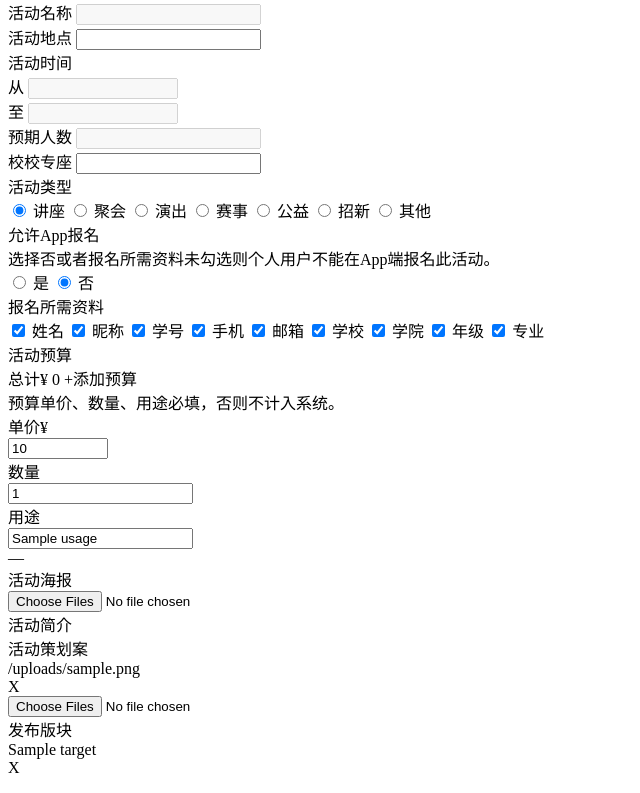
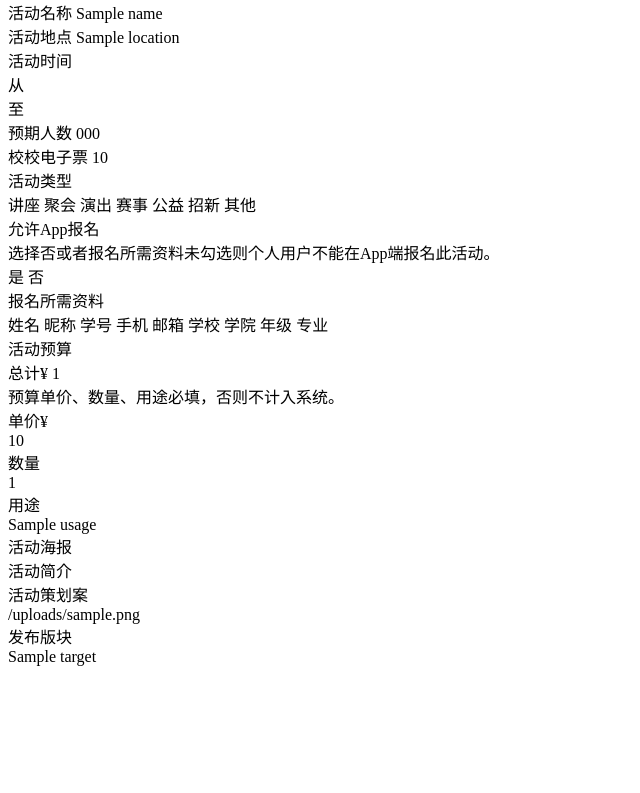
Before and after one commit to lujiajing1126/ember-example, a Node project: template app/templates/act/show.hbs in a window 1280 px wide. Shown: the part 57-850 px from the top of the page, without its empty margins (0-640 px from the left). After the commit the page ends 723 px from the top, so only its background shows below. Run offline with Node 20 templates, Linux system fonts and the light colour scheme; the template is opened without the code that fills it: most values are stand-ins (such as "Sample title", 1, 10 or a date in 2020).

Commit message:
add org page

```diff
--- /dev/null
+++ b/app/scripts/helpers/background_helper.js
@@ -0,0 +1,6 @@
+// Generated by EmberScript 0.0.14
+var set$ = Ember.set;
+var get$ = Ember.get;
+Ember.Handlebars.helper('bg', function (value) {
+  return 'background-image:url(' + value + '),url(images/default/30.jpg);';
+});
--- /dev/null
+++ b/app/scripts/helpers/date_helper.js
@@ -0,0 +1,6 @@
+// Generated by EmberScript 0.0.14
+var set$ = Ember.set;
+var get$ = Ember.get;
+Ember.Handlebars.helper('moment', function (value) {
+  return moment('' + value).format('YYYY-MM-DD HH:mm');
+});
--- a/app/scripts/models/org.js
+++ b/app/scripts/models/org.js
@@ -5,5 +5,8 @@
   contact: DS.attr('number'),
   name: DS.attr('string'),
   roleType: DS.attr('string'),
-  user: DS.belongsTo('user')
+  user: DS.belongsTo('user'),
+  orgLogo: Ember.computed(function () {
+    return '/api/org/' + get$(this, 'id') + '/logo';
+  }).property('id')
 }));
--- a/app/scripts/models/sponsorList.js
+++ b/app/scripts/models/sponsorList.js
@@ -7,5 +7,8 @@
   providing: DS.attr('string'),
   publicity: DS.attr('boolean'),
   timeOfRequest: DS.attr('date'),
-  title: DS.attr('string')
+  title: DS.attr('string'),
+  orgLogo: Ember.computed(function () {
+    return '/api/org/' + get$(this, 'owner') + '/logo';
+  }).property('owner')
 }));
--- a/app/scripts/routes/actShow_route.js
+++ b/app/scripts/routes/actShow_route.js
@@ -29,6 +29,9 @@
       return function (data) {
         if (get$(data, 'status') === 'OK') {
           console.log(data);
+          set$(get$(data, 'static'), 'id', act_id);
+          set$(get$(data, 'static'), 'begin', get$(get$(get$(data, 'static'), 'begin'), '$date'));
+          set$(get$(data, 'static'), 'end', get$(get$(get$(data, 'static'), 'end'), '$date'));
           return get$(this$, 'store').push('activity', get$(data, 'static'));
         } else if (get$(data, 'status') === 'Permission Denied') {
           get$(Em, 'RSVP').reject('Permission Denied');
--- a/app/templates/act/show.hbs
+++ b/app/templates/act/show.hbs
@@ -17,12 +17,11 @@
 	<form class="">
 		<div class="input-group">
 			<span class="input-group-addon theme-color">活动名称</span>
-			<input disabled type="text" class="form-control" name="name" id="A_NAME" {{bind-attr value=name}} />
+			<span class="form-control" name="name" id="A_NAME">{{name}}</span>
 		</div>
 		<div class="input-group">
 			<span class="input-group-addon theme-color">活动地点</span>
-
-			<input type="text" class="form-control" name="location" id="A_ADDRESS" {{bind-attr value=location}} />
+			<span class="form-control" name="location" id="A_ADDRESS">{{location}}</span>
 		</div>
 		<div class="input-group">
 			<span class="input-group-addon theme-color">活动时间</span>
@@ -31,12 +30,13 @@
 					<div class="form-group" >
 						<div class="input-group width-140" >
 							<span class="input-group-addon theme-color">从</span>
-							<input disabled type="text" class="form-control" style="width:150px;" name="begin" {{bind-attr value=begin}} /></div>
+							<span class="form-control" style="width:150px;" name="begin">{{moment begin}}</span>
+						</div>
 					</div>
 					<div class="form-group" >
 						<div class="input-group width-140" >
 							<span class="input-group-addon theme-color">至</span>
-							<input disabled type="text" class="form-control" style="width:150px;" name="end" {{bind-attr value=end}}/>
+							<span class="form-control" style="width:150px;" name="end">{{moment end}}</span>
 						</div>
 					</div>
 				</div>
@@ -44,41 +44,41 @@
 		</div>
 		<div class="input-group">
 			<span class="input-group-addon theme-color">预期人数</span>
-			<input disabled type="text" class="form-control" id="A_NUM" name="numberOfPeople" {{bind-attr value=numberOfPeople}} />
+			<span class="form-control" id="A_NUM" name="numberOfPeople">{{numberOfPeople}}</span>
 		</div>
 		<div class="input-group">
-			<span class="input-group-addon theme-color">校校专座</span>
-			<input type="text" class="form-control" id="A_SEAT" name="numberOfPreservedSeats" {{bind-attr value=numberOfPreservedSeats}} />
+			<span class="input-group-addon theme-color">校校电子票</span>
+			<span class="form-control" id="A_SEAT" name="numberOfPreservedSeats">{{numberOfPreservedSeats}}</span>
 		</div>
 		<div class="input-group">
 			<span class="input-group-addon theme-color">活动类型</span>
 			<div class="form-control">
 				<label class="xx-input-label">
-					<input type="radio" class="xx-input" name="category" value="讲座" checked />
+					{{input type="checkbox" disabled=true class="xx-input" name="category" checked=isLecture }}
 					<span>讲座</span>
 				</label>
 				<label class="xx-input-label">
-					<input type="radio" class="xx-input" name="category" value="聚会" />
+					{{input type="checkbox" disabled=true class="xx-input" name="category" checked=isParty }}
 					<span>聚会</span>
 				</label>
 				<label class="xx-input-label">
-					<input type="radio" class="xx-input" name="category" value="演出" />
+					{{input type="checkbox" disabled=true class="xx-input" name="category" checked=isPerformance }}
 					<span>演出</span>
 				</label>
 				<label class="xx-input-label">
-					<input type="radio" class="xx-input" name="category" value="赛事" />
+					{{input type="checkbox" disabled=true class="xx-input" name="category" checked=isGame }}
 					<span>赛事</span>
 				</label>
 				<label class="xx-input-label">
-					<input type="radio" class="xx-input" name="category" value="公益" />
+					{{input type="checkbox" disabled=true class="xx-input" name="category" checked=isCommunity }}
 					<span>公益</span>
 				</label>
 				<label class="xx-input-label">
-					<input type="radio" class="xx-input" name="category" value="招新" />
+					{{input type="checkbox" disabled=true class="xx-input" name="category" checked=isRecruit }}
 					<span>招新</span>
 				</label>
 				<label class="xx-input-label">
-					<input type="radio" class="xx-input" name="category" value="其他" />
+					{{input type="checkbox" disabled=true class="xx-input" name="category" checked=isOthers }}
 					<span>其他</span>
 				</label>
 			</div>
@@ -90,11 +90,11 @@
 					<label class="prompt">选择否或者报名所需资料未勾选则个人用户不能在App端报名此活动。</label>
 				</div>
 				<label class="xx-input-label">
-					<input type="radio" class="xx-input appJoin" name="*appJoin" value="1" checked />
+					{{input type="checkbox" disabled=true class="xx-input appJoin" name="appJoin" checked=hasSigningUpFields}}
 					<span>是</span>
 				</label>
 				<label class="xx-input-label">
-					<input type="radio" class="xx-input appJoin" name="*appJoin" value="0" checked />
+					{{input type="radio" disabled=true class="xx-input appJoin" name="appJoin" checked=noSigningUpFields}}
 					<span>否</span>
 				</label>
 			</div>
@@ -103,39 +103,39 @@
 			<span class="input-group-addon theme-color">报名所需资料</span>
 			<div class="form-control">
 				<label class="xx-input-label">
-					<input type="checkbox" class="xx-input" name="signUpFields[]" value="name" checked />
+					{{input disabled=true type="checkbox" name="signUpFields" class="xx-input" checked=needName}}
 					<span>姓名</span>
 				</label>
 				<label class="xx-input-label">
-					<input type="checkbox" class="xx-input" name="signUpFields[]" value="nickname" checked />
+					{{input disabled=true type="checkbox" name="signUpFields" class="xx-input" checked=needNickname}}
 					<span>昵称</span>
 				</label>
 				<label class="xx-input-label">
-					<input type="checkbox" class="xx-input" name="signUpFields[]" value="studentId" checked />
+					{{input disabled=true type="checkbox" name="signUpFields" class="xx-input" checked=needStudentId}}
 					<span>学号</span>
 				</label>
 				<label class="xx-input-label">
-					<input type="checkbox" class="xx-input" name="signUpFields[]" value="phone-number" checked />
+					{{input disabled=true type="checkbox" name="signUpFields" class="xx-input" checked=needPhoneNumber}}
 					<span>手机</span>
 				</label>
 				<label class="xx-input-label">
-					<input type="checkbox" class="xx-input" name="signUpFields[]" value="email" checked />
+					{{input disabled=true type="checkbox" name="signUpFields" class="xx-input" checked=needEmail}}
 					<span>邮箱</span>
 				</label>
 				<label class="xx-input-label">
-					<input type="checkbox" class="xx-input" name="signUpFields[]" value="school" checked />
+					{{input disabled=true type="checkbox" name="signUpFields" class="xx-input" checked=needSchool}}
 					<span>学校</span>
 				</label>
 				<label class="xx-input-label">
-					<input type="checkbox" class="xx-input" name="signUpFields[]" value="department" checked />
+					{{input disabled=true type="checkbox" name="signUpFields" class="xx-input" checked=needDepartment}}
 					<span>学院</span>
 				</label>
 				<label class="xx-input-label">
-					<input type="checkbox" class="xx-input" name="signUpFields[]" value="grade" checked />
+					{{input disabled=true type="checkbox" name="signUpFields" class="xx-input" checked=needGrade}}
 					<span>年级</span>
 				</label>
 				<label class="xx-input-label">
-					<input type="checkbox" class="xx-input" name="signUpFields[]" value="major" checked />
+					{{input disabled=true type="checkbox" name="signUpFields" class="xx-input" checked=needMajor}}
 					<span>专业</span>
 				</label>
 			</div>
@@ -147,8 +147,7 @@
 					<div class="form-group" >
 						<div class="input-group">
 							<span class="input-group-addon theme-color">总计&yen;</span>
-							<span class="form-control" id="Total_Budget_Money">0</span>
-							<span class="input-group-addon btn btn-info btn-sm" title="添加预算条目" id="Add_budget">+添加预算</span>
+							<span class="form-control" id="Total_Budget_Money">{{totalBudget}}</span>
 						</div>
 					</div>
 					<label class="prompt">预算单价、数量、用途必填，否则不计入系统。</label>
@@ -158,24 +157,19 @@
 					<div class="form-group" >
 						<div class="input-group width-140">
 							<div class="input-group-addon theme-color">单价&yen;</div>
-							<input type="text" class="form-control budget-money" placeholder="预算金额" data-tips="预算金额必须为数字" value="{{budget.amount}}" style="width:100px;" />
+							<span class="form-control budget-money" style="width:100px;">{{amount}}</span>
 						</div>
 					</div>
 					<div class="form-group">
 						<div class="input-group width-140">
 							<div class="input-group-addon theme-color">数量</div>
-							<input type="text" class="form-control budget-number"  placeholder="如：场地布置" data-tips="预算用途不能为空" value="{{budget.number}}" />
+							<span class="form-control budget-number">{{number}}</span>
 						</div>
 					</div>
 					<div class="form-group">
 						<div class="input-group">
 							<div class="input-group-addon theme-color">用途</div>
-							<input type="text" class="form-control budget-use" data-validate-type="out" data-validate-rule="require" placeholder="如：基础资金" data-tips="预算类型不能为空" value="{{budget.usage}}" />
-						</div>
-					</div>
-					<div class="form-group">
-						<div class="input-group">
-							<div class="btn btn-danger btn-sm budget-close">—</div>
+							<span class="form-control budget-use">{{usage}}</span>
 						</div>
 					</div>
 				</div>
@@ -191,13 +185,6 @@
 							{{#if poster}}
 							<img {{bind-attr src=posterSrc}} />
 							{{/if}}
-						</div>
-					</div>
-					<div class="upload-file-control-wrapper">
-						<div class="control-btn-wrapper">
-							<label class="btn btn-sm btn-xx-theme" for="uploadPoster"> <i class="fa fa-plus"></i>
-							</label>
-							<input type="file" multiple="false" accept="image/*" class="hide" id="uploadPoster" name="uploadPoster" autocomplete="off" />
 						</div>
 					</div>
 				</div>
@@ -218,23 +205,12 @@
 							<div class="xx-panel-wrapper">
 								<div class="xx-panel-content">
 									<header class="xx-panel-header clearfix">
-										<div class="xx-panel-title">{{value.filename}}</div>
-										<div class="xx-panel-operator">
-											<span class="xx-panel-btn-close" title="删除">X</span>
-										</div>
+										<div class="xx-panel-title">{{filename}}</div>
 									</header>
 								</div>
 							</div>
 							{{/each}}
 							{{/if}}
-						</div>
-					</div>
-					<div class="upload-file-control-wrapper">
-						<div class="control-btn-wrapper">
-							<label class="btn btn-sm btn-xx-theme" for="btnAttachmentUpload">
-								<i class="fa fa-plus"></i>
-							</label>
-							<input type="file" multiple="true" accept="*/*" class="hide" id="btnAttachmentUpload" name="btnAttachmentUpload" autocomplete="off" />
 						</div>
 					</div>
 				</div>
@@ -250,21 +226,11 @@
 							<div class="xx-panel-wrapper">
 								<div class="xx-panel-content">
 									<header class="xx-panel-header clearfix">
-										<div class="xx-panel-title">{{target.name}}</div>
-										<div class="xx-panel-operator">
-											<span class="xx-panel-btn-close delTargetModule" title="删除本模块">X</span>
-										</div>
+										<div class="xx-panel-title">{{name}}</div>
 									</header>
 								</div>
 							</div>
 							{{/each}}
-						</div>
-					</div>
-					<div class="upload-file-control-wrapper">
-						<div class="control-btn-wrapper">
-							<span class="btn btn-xx-theme btn-sm" title="" data-xx-action="queryBoard" data-toggle="tooltip" data-placement="top" data-original-title="添加发布版块">
-								<i class="fa fa-plus"></i>
-							</span>
 						</div>
 					</div>
 				</div>
--- a/app/templates/sponsor/list.hbs
+++ b/app/templates/sponsor/list.hbs
@@ -42,9 +42,7 @@
 				<div class="col-xs-6">
 					<div class="xx-list-option notice-option clearfix">
 						<div class="pull-left focus xx-logo xx-logo-60" style="background-image:url(images/default/30.jpg);">
-							<!--公告发布者的头像-->
-							<!-- <img src="{{option.creatorLogo}}" />
-							-->
+							<img {{bind-attr src=orgLogo}} />
 						</div>
 						<div class="info">
 							<p class="name">
```
Also changed, not shown: app/scripts/models/activity.js (+140 -1 lines), app/scripts/helpers/background_url.js (added), 7 other files.
